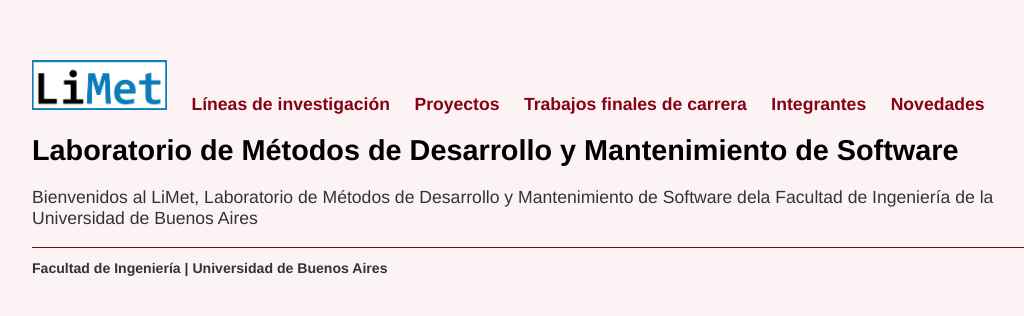
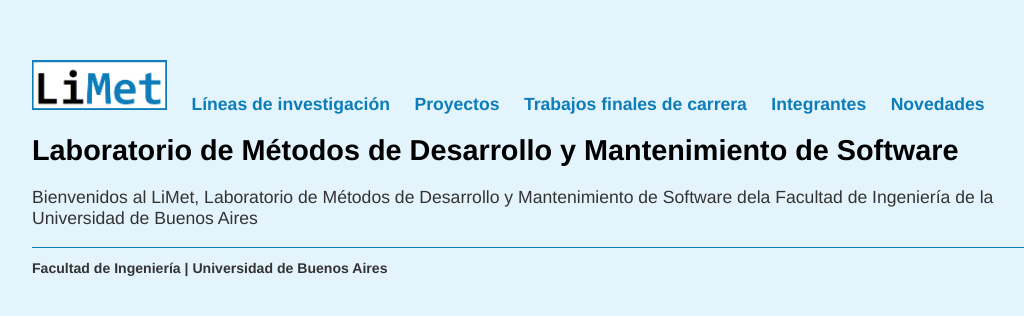
Before and after one commit to limetfiuba/limetfiuba.github.io, a Jekyll site: the page built from index.html, in a window 1280 px wide. Shown: the top 316 px of the page, without its empty margins (96-1120 px from the left). Built offline with Jekyll 4.4.1, drawn with Linux system fonts in a browser that asks for light colours.

Commit message:
celeste por rosa

```diff
--- a/css/main.css
+++ b/css/main.css
@@ -1,7 +1,7 @@
 body {
     margin: 60px auto;
     width: 80%;
-    background-color: #fcf4f4
+    background-color: #E3F4FD
 }
 nav ul, footer ul {
     font-family:'Helvetica', 'Arial', 'Sans-Serif';
@@ -15,7 +15,7 @@
 }
 a {
     text-decoration: none;
-    color: #880015;
+    color: #0C7DB9;
 }
 a:hover {
     text-decoration: underline;
@@ -39,7 +39,7 @@
     color: #333;
 }
 footer {
-    border-top: 1px solid #880015;
+    border-top: 1px solid #0C7DB9;
     font-size: .8em;
 }
 
```
